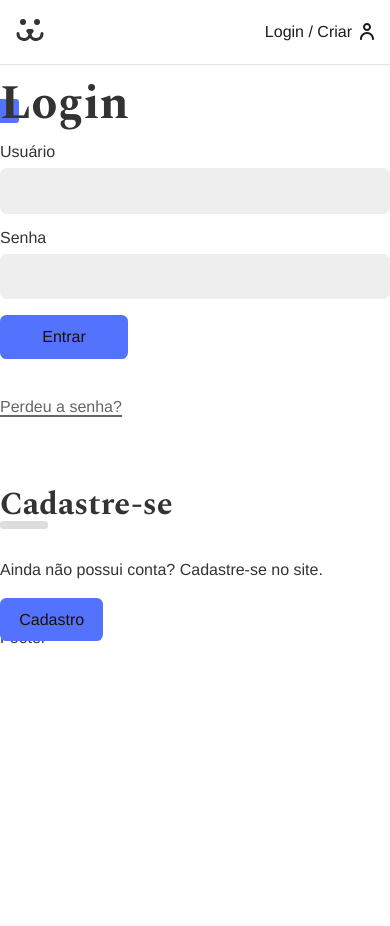
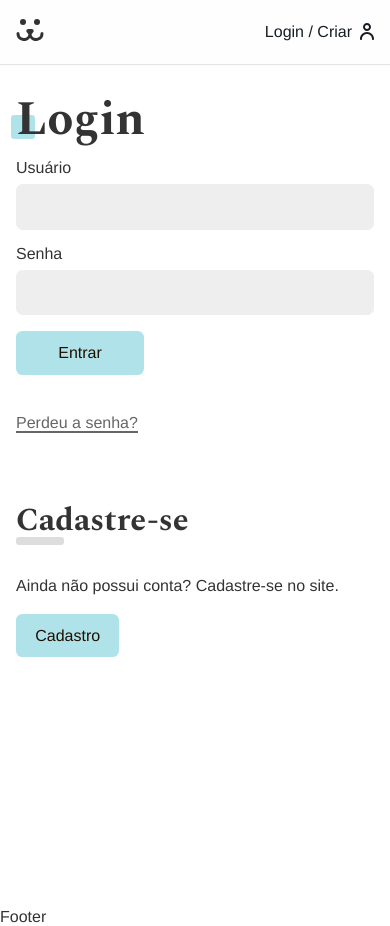
Before and after one commit to Rafaa-Freitas/dogs, a React (Vite) app: page /login in a window 390 px wide. Before the commit the page ends 844 px from the top, so only its background shows below. Built offline with nearby package versions, Linux system fonts and the light colour scheme; the HTML template or start-up script is replaced by a standard one.

Commit message:
Login Background Image

```diff
--- a/src/App.css
+++ b/src/App.css
@@ -9,7 +9,7 @@ body {
   --type-second: 'Spectral', Georgia;
   --primary-color: #fefefe;
   --secondary-color: #171d24;
-  --main-color: #5372fe;
+  --main-color: #b0e3e9;
   font-family: var(--type-first);
 
   margin: 0;
--- a/src/components/forms/Button.module.css
+++ b/src/components/forms/Button.module.css
@@ -14,7 +14,7 @@
   &:hover,
   &:focus {
     outline: none;
-    box-shadow: 0 0 0 3px #a9b9ff, 0 0 0 4px var(--main-color);
+    box-shadow: 0 0 0 3px #c2efeb, 0 0 0 4px var(--main-color);
   }
 
   &:disabled {
--- a/src/components/login/Login.jsx
+++ b/src/components/login/Login.jsx
@@ -6,6 +6,7 @@ import LoginPasswordLost from './LoginPasswordLost';
 import LoginPasswordReset from './LoginPasswordReset';
 import { UserContext } from '../../UserContext';
 import { Navigate } from 'react-router-dom';
+import styles from './Login.module.css';
 
 function Login() {
   const { isLogged } = React.useContext(UserContext);
@@ -15,7 +16,8 @@ function Login() {
   }
 
   return (
-    <div>
+    <section className={styles.login}>
+      <div className={styles.forms}>
         <Routes>
           <Route path="/" element={<LoginForm></LoginForm>}></Route>
           <Route path="criar" element={<LoginCreate></LoginCreate>}></Route>
@@ -29,6 +31,7 @@ function Login() {
           ></Route>
         </Routes>
       </div>
+    </section>
   );
 }
 
--- /dev/null
+++ b/src/components/login/Login.module.css
@@ -0,0 +1,32 @@
+.login {
+  display: grid;
+  grid-template-columns: 1fr 1fr;
+  min-height: 100vh;
+  gap: 2rem;
+
+  &::before {
+    display: block;
+    content: '';
+    background: url('../../assets/dog-image-login.png') no-repeat center;
+    background-size: cover;
+  }
+}
+
+.forms {
+  max-width: 30rem;
+  padding: 1rem;
+}
+
+@media (max-width: 40rem) {
+  .login {
+    grid-template-columns: 1fr;
+
+    &::before {
+      display: none;
+    }
+  }
+
+  .forms {
+    max-width: 100%;
+  }
+}
```
Also changed, not shown: 1 other file (tests, documents, lock files or other folders). Lines whose indentation alone changed are shown as unchanged.
